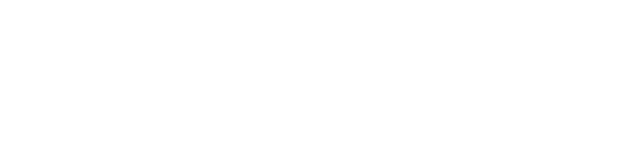
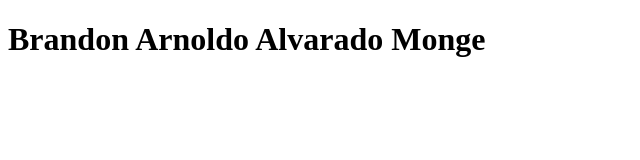
Before and after one commit to BrandoAlvarado/Seminario-GIT-y-Github, a plain HTML site: page index.html in a window 1280 px wide. Shown: the whole page, without its empty margins (0-640 px from the left). Drawn offline with Linux system fonts and the light colour scheme.

Commit message:
Agregue nombre al proyect

```diff
--- a/index.html
+++ b/index.html
@@ -7,6 +7,6 @@
     <title>Document</title>
 </head>
 <body>
-
+    <h1>Brandon Arnoldo Alvarado Monge</h1>
 </body>
 </html>
```
